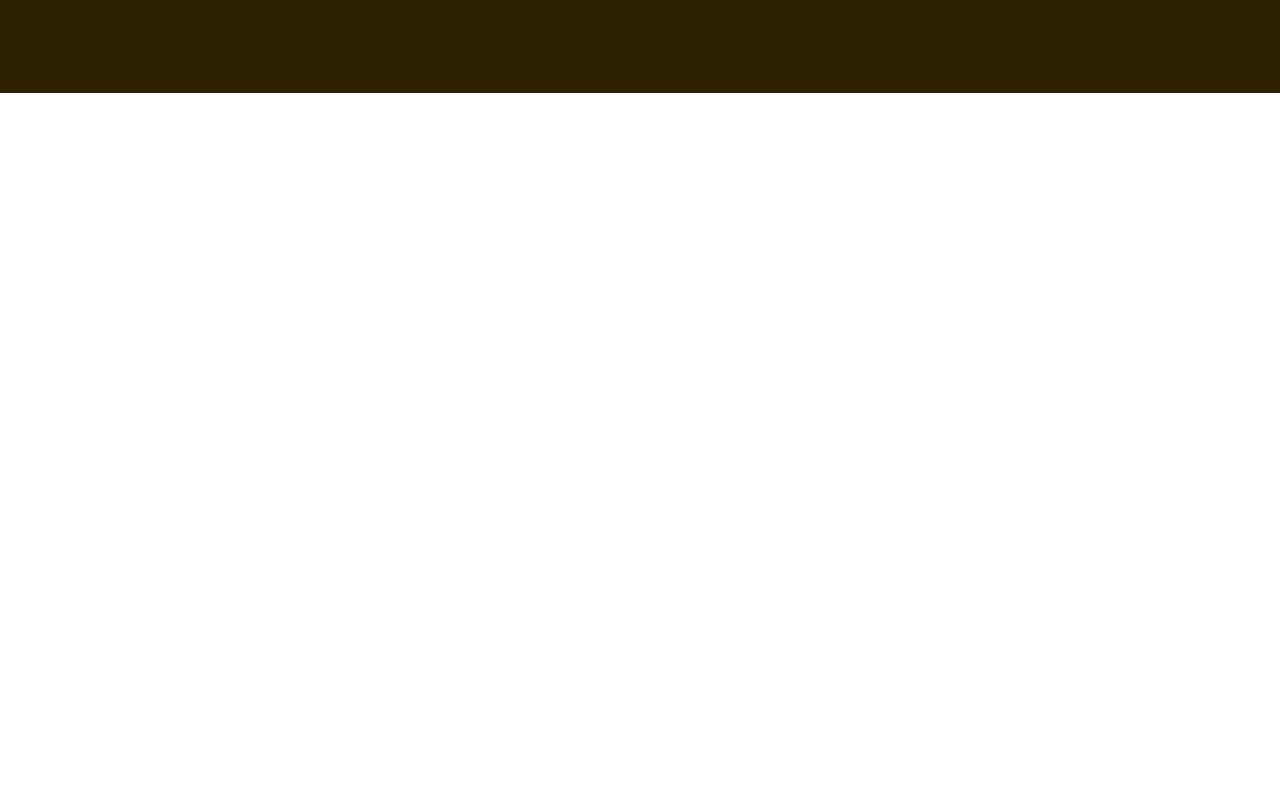
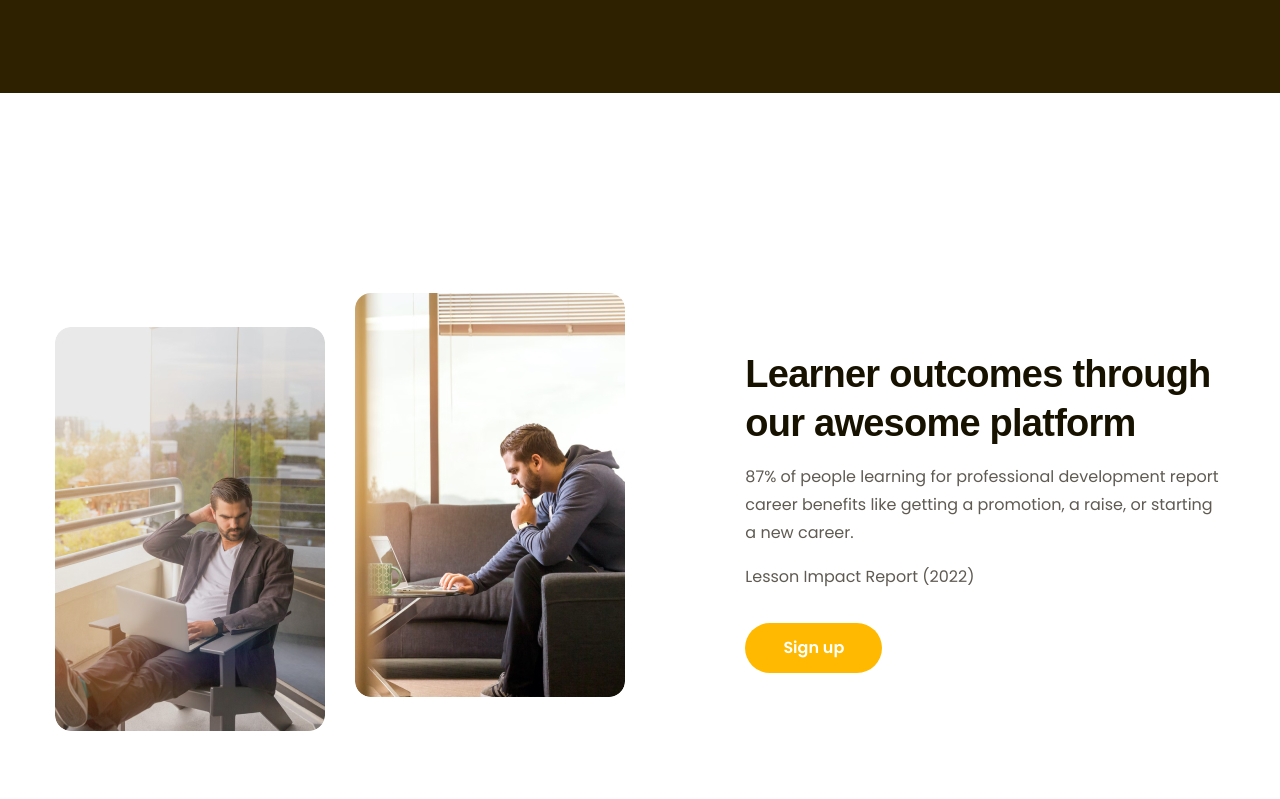
Before and after one commit to HaDoNhatHuy/duan-figma-01, a plain HTML site: page index.html in a window 1280 px wide. Shown: the part 2258-3057 px from the top of the page. Drawn offline with Linux system fonts and the light colour scheme.

Commit message:
p10-code phần features part1

```diff
--- a/assets/css/style.css
+++ b/assets/css/style.css
@@ -414,7 +414,6 @@ header .btn-sign-up {
 .feedback-item .content {
   width: 64%;
   margin-left: auto;
-  /* position: relative; */
 }
 .feedback-item blockquote {
   color: #fff;
@@ -422,8 +421,49 @@ header .btn-sign-up {
   font-style: italic;
   line-height: 154%; /* 153.846% */
 }
-/* .feedback-item .content .open-quotes {
-  position: absolute;
-  top: -30px;
+.feedback .content .open-quotes {
+  position: relative;
   left: -30px;
-} */
+}
+/* ===============================features================================ */
+.features {
+  margin-top: 135px;
+  padding: 65px 0;
+}
+.features .body {
+  display: flex;
+  justify-content: space-between;
+}
+.features .images {
+  display: flex;
+  gap: 30px;
+}
+.features .images img {
+  width: 270px;
+  height: 404px;
+  border-radius: 16px;
+  object-fit: cover;
+}
+.features .lower {
+  margin-top: 34px;
+}
+.features .content {
+  width: 41%;
+  display: flex;
+  flex-direction: column;
+  justify-content: center;
+}
+.features .content .desc {
+  margin-top: 16px;
+  color: #5f5b53;
+  font-size: 1.6rem;
+  line-height: 175%; /* 175% */
+}
+.features .content .cta-btn {
+  margin-top: 32px;
+  width: 137px;
+  height: 50px;
+
+  /* border-radius: 26px; */
+  background: var(--color);
+}
--- a/index.html
+++ b/index.html
@@ -348,6 +348,32 @@
           </div>
         </div>
       </div>
+
+      <!-- features -->
+      <div class="features">
+        <div class="main-content">
+          <div class="body">
+            <div class="images">
+              <img class="lower" src="./assets/img/learn1.jpg" alt="" />
+              <img src="./assets/img/learn2.jpg" alt="" />
+            </div>
+            <div class="content">
+              <h2>
+                <h2 class="heading-lv2">
+                  Learner outcomes through our awesome platform
+                </h2>
+                <p class="desc">
+                  87% of people learning for professional development report
+                  career benefits like getting a promotion, a raise, or starting
+                  a new career.
+                </p>
+                <p class="desc">Lesson Impact Report (2022)</p>
+                <a href="#!" class="btn cta-btn">Sign up</a>
+              </h2>
+            </div>
+          </div>
+        </div>
+      </div>
     </main>
   </body>
 </html>
```
Also changed, not shown: assets/img/learn1.jpg (added), assets/img/learn2.jpg (added).
